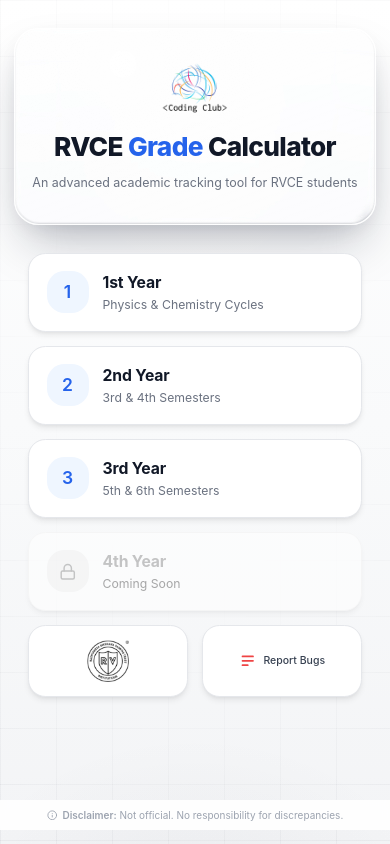
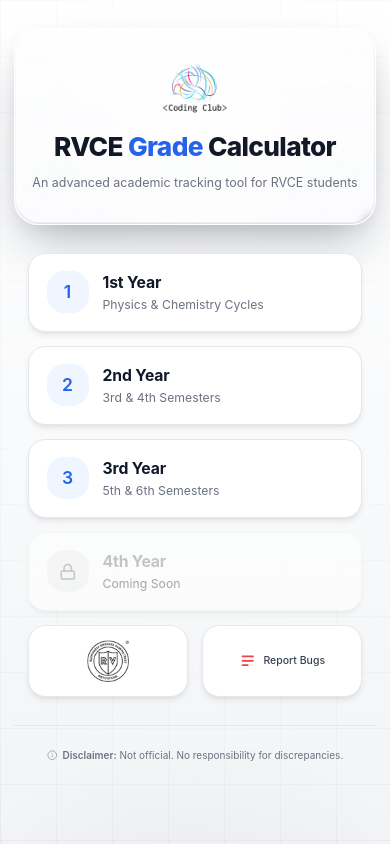
Before and after one commit to VivaanHooda/rvce-grade-calculator, a React (Vite) app: page / in a window 390 px wide. Built offline with nearby package versions, Linux system fonts and the light colour scheme.

Commit message:
fix disclaimer in mobile view

```diff
--- a/src/App.jsx
+++ b/src/App.jsx
@@ -74,10 +74,10 @@
 
         {/* Disclaimer Footer - Only show on first page */}
         {!currentYear && (
-          <div className="fixed left-0 right-0 z-50 pointer-events-none bottom-4 sm:relative sm:bottom-auto sm:max-w-3xl sm:mx-auto sm:mt-12 sm:pt-8 sm:border-t sm:border-hairline">
-            <div className="flex items-center justify-center gap-1.5 px-3 bg-white/90 sm:bg-transparent backdrop-blur-sm sm:backdrop-blur-none py-2 sm:py-0">
+          <div className="max-w-3xl pt-6 mx-auto mt-8 border-t border-hairline sm:mt-12 sm:pt-8">
+            <div className="flex items-center justify-center gap-1.5 px-2">
               <Info className="flex-shrink-0 w-3 h-3 text-gray-400" />
-              <p className="text-[10px] sm:text-xs text-gray-400 sm:text-gray-500 whitespace-nowrap sm:whitespace-normal">
+              <p className="text-[10px] sm:text-xs text-gray-500 whitespace-nowrap">
                 <span className="font-semibold">Disclaimer:</span> Not official. No responsibility for discrepancies.
               </p>
             </div>
```
